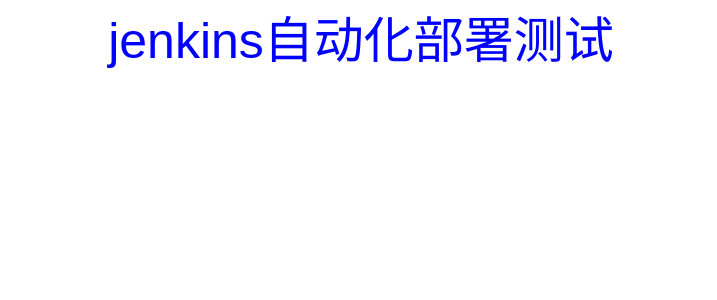
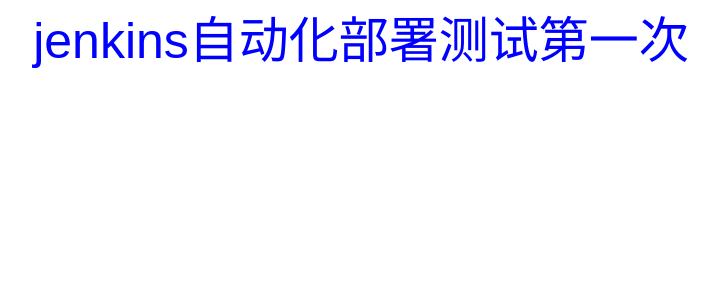
Before and after one commit to Paulinho89/webpack4, a Vue app: page / in a window 1280 px wide. Shown: the top 300 px of the page, without its empty margins (279-996 px from the left). Built offline with nearby package versions, Linux system fonts and the light colour scheme.

Commit message:
upd:github自动化构建测试

```diff
--- a/src/pages/index.vue
+++ b/src/pages/index.vue
@@ -2,7 +2,7 @@
  * @Author: caoyp
  * @Date: 2020-03-15 17:11:59
  * @Last Modified by: caoyp
- * @Last Modified time: 2020-05-30 16:34:28
+ * @Last Modified time: 2020-05-30 17:59:55
  * @Description: Description
  * @Route: Route
  */
@@ -16,7 +16,7 @@
 export default {
     data() {
         return {
-            testData: 'jenkins自动化部署测试'
+            testData: 'jenkins自动化部署测试第一次'
         };
     }
 };
```
